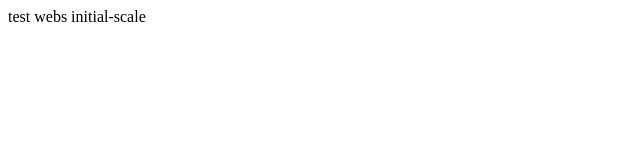
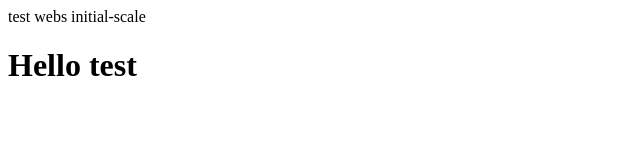
Before and after one commit to princev89/testwebnew, a plain HTML site: page index.html in a window 1280 px wide. Shown: the whole page, without its empty margins (0-640 px from the left). Drawn offline with Linux system fonts and the light colour scheme.

Commit message:
added code in both files

```diff
--- a/index.html
+++ b/index.html
@@ -7,5 +7,6 @@
 </head>
 <body>
     test webs initial-scale
+    <h1>Hello test</h1>
 </body>
 </html>
--- a/sytle.css
+++ b/sytle.css
@@ -1,3 +1,9 @@
 *{
     padding: 0;
+
+
 }
+
+h1{
+    size: 24px;
+}
```
